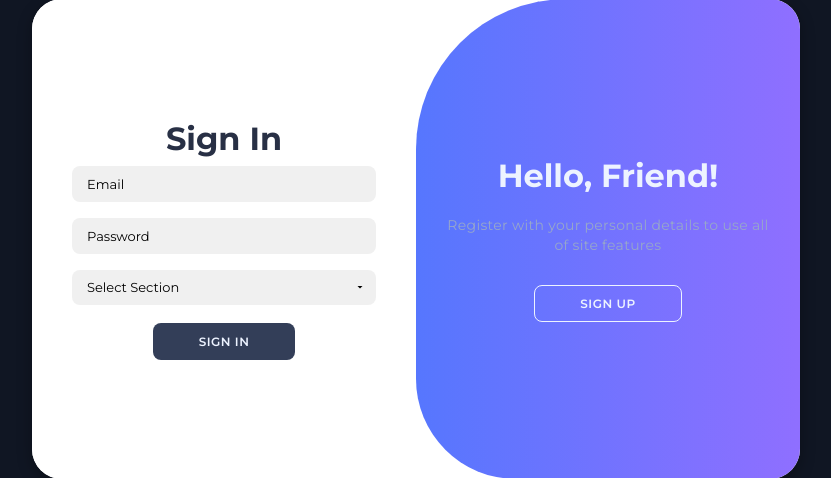
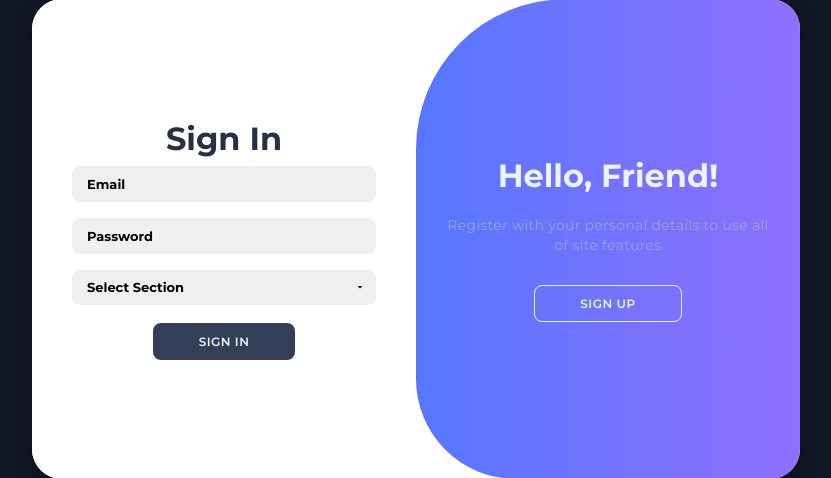
Before and after one commit to simranLagozon/Alamenda-demo, a FastAPI app: page /authentication in a window 1280 px wide. Shown: the part 161-639 px from the top of the page, without its empty margins (224-1055 px from the left). Run offline with FastAPI, Linux system fonts and the light colour scheme; parts of the project's set-up code (start-up, migrations or seed data) failed here and were passed over; some libraries are stand-ins or nearby versions.

Commit message:
Update authentication.html

```diff
--- a/templates/authentication.html
+++ b/templates/authentication.html
@@ -112,6 +112,7 @@ body {
     margin: 8px 0;
     padding: 10px 15px;
     font-size: 13px;
+    font-weight: bold;
     border-radius: 8px;
     width: 100%;
     outline: none;
@@ -146,6 +147,7 @@ body {
     margin: 8px 0;
     padding: 10px 15px;
     font-size: 13px;
+    font-weight: bold;
     border-radius: 8px;
     width: 100%;
     outline: none;
@@ -388,6 +390,7 @@ body {
         const emailInput = document.querySelector('.sign-in input[type="email"]').value.trim();
         const passwordInput = document.querySelector('.sign-in input[type="password"]').value.trim();
         const nameInput = document.querySelector('.sign-in input[type="text"]').value.trim();
+        console.log(nameInput);
         const sectionDropdown = document.querySelector('.sign-in select').value; // Get selected section
 
         // Validation
```
